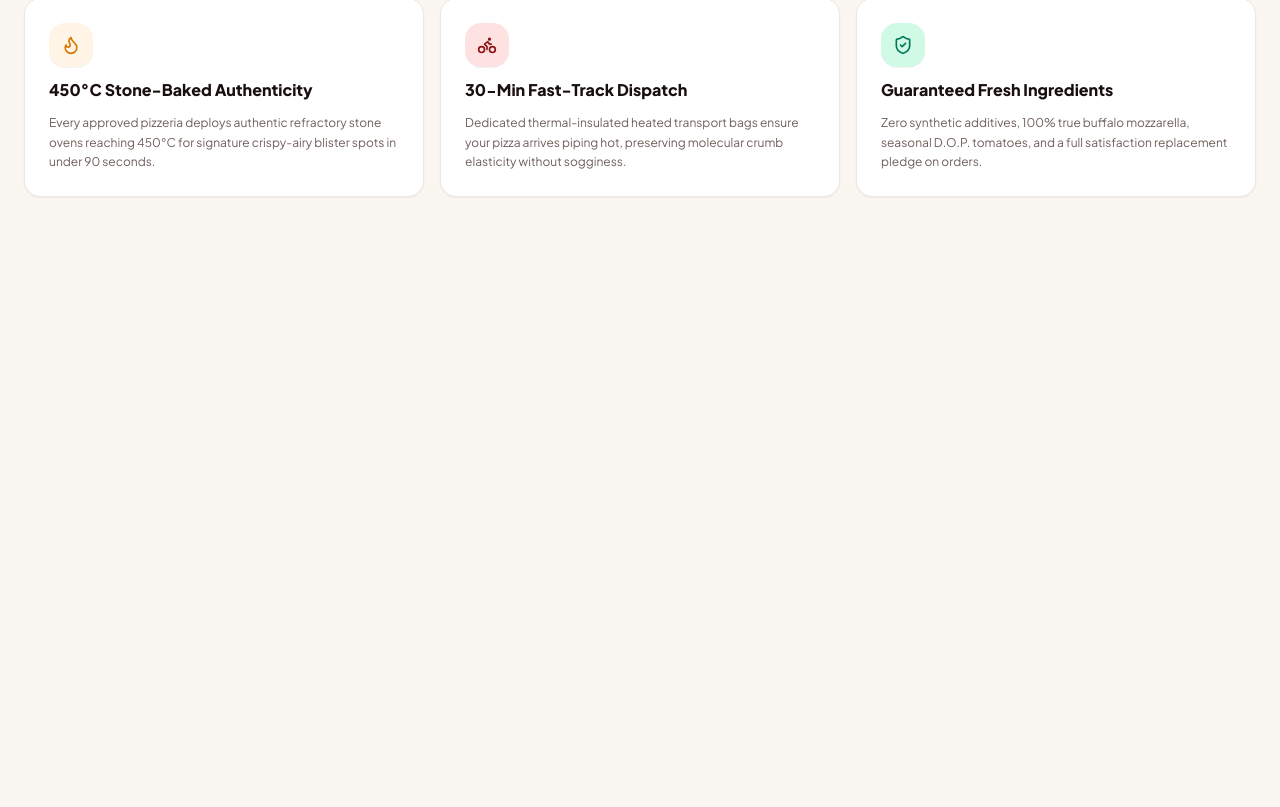
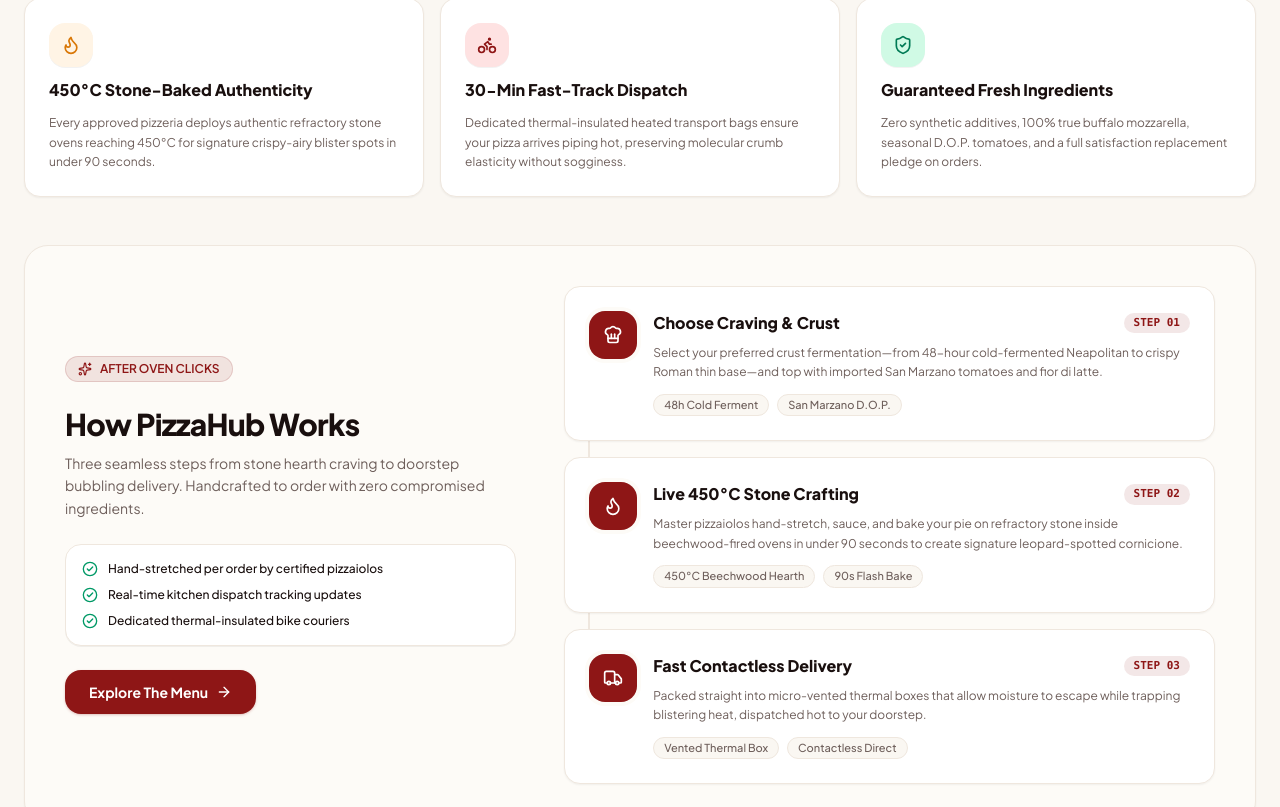
Before and after one commit to Samiha-26/pizzahub-client, a Next.js app: page / in a window 1280 px wide. Shown: the part 1993-2800 px from the top of the page. Before the commit the page ends 2214 px from the top, so only its background shows below. Built offline with nearby package versions, Linux system fonts and the light colour scheme.

Commit message:
added asymmetric artisan craft pipeline and ordering process section

```diff
--- a/src/app/page.tsx
+++ b/src/app/page.tsx
@@ -3,24 +3,17 @@ import HeroSection from "@/components/home/HeroSection";
 import CategoryBar from "@/components/home/CategoryBar";
 import ArtisanChefSpecials from "@/components/home/ArtisanChefSpecials";
 import WhyChooseUs from "@/components/home/WhyChooseUs";
+import HowItWorks from "@/components/home/HowItWorks";
 
 export default function Home() {
   return (
     <main className="max-w-7xl mx-auto px-4 sm:px-6 py-6 space-y-12">
-      {/* Top Dynamic Delivery Address Bar */}
       <DeliveryBar />
-
-      {/* Hero Banner Section */}
       <HeroSection />
-
-      {/* Crust & Styles Horizontal Category Bar */}
       <CategoryBar />
-
-      {/* Artisan Chef Specials (Featured Pizzas Grid) */}
       <ArtisanChefSpecials />
-
-      {/* Value Propositions: Why Choose PizzaHub */}
       <WhyChooseUs />
+      <HowItWorks />
     </main>
   );
 }
--- /dev/null
+++ b/src/components/home/HowItWorks.tsx
@@ -0,0 +1,120 @@
+import React from "react";
+import Link from "next/link";
+import { Flame, ChefHat, Truck, ArrowRight, CheckCircle2, Sparkles } from "lucide-react";
+
+export default function HowItWorks() {
+  const steps = [
+    {
+      num: "01",
+      title: "Choose Craving & Crust",
+      desc: "Select your preferred crust fermentation—from 48-hour cold-fermented Neapolitan to crispy Roman thin base—and top with imported San Marzano tomatoes and fior di latte.",
+      tags: ["48h Cold Ferment", "San Marzano D.O.P."],
+      icon: ChefHat,
+    },
+    {
+      num: "02",
+      title: "Live 450°C Stone Crafting",
+      desc: "Master pizzaiolos hand-stretch, sauce, and bake your pie on refractory stone inside beechwood-fired ovens in under 90 seconds to create signature leopard-spotted cornicione.",
+      tags: ["450°C Beechwood Hearth", "90s Flash Bake"],
+      icon: Flame,
+    },
+    {
+      num: "03",
+      title: "Fast Contactless Delivery",
+      desc: "Packed straight into micro-vented thermal boxes that allow moisture to escape while trapping blistering heat, dispatched hot to your doorstep.",
+      tags: ["Vented Thermal Box", "Contactless Direct"],
+      icon: Truck,
+    },
+  ];
+
+  return (
+    <section className="bg-[#FDFBF7] rounded-3xl p-6 sm:p-10 border border-[#EFE7DE] shadow-xs relative overflow-hidden">
+      <div className="relative z-10 grid grid-cols-1 lg:grid-cols-12 gap-8 lg:gap-12 items-center">
+        <div className="lg:col-span-5 space-y-6">
+          <div className="inline-flex items-center gap-2 px-3 py-1 rounded-full bg-[#8E1616]/10 border border-[#8E1616]/15 text-xs font-semibold text-[#8E1616]">
+            <Sparkles className="w-3.5 h-3.5 text-[#8E1616]" />
+            <span>AFTER OVEN CLICKS</span>
+          </div>
+
+          <div className="space-y-2">
+            <h2 className="text-2xl sm:text-3xl font-black text-[#190F0E] tracking-tight leading-tight">
+              How PizzaHub Works
+            </h2>
+            <p className="text-xs sm:text-sm text-[#6E5F5B] leading-relaxed">
+              Three seamless steps from stone hearth craving to doorstep bubbling delivery. Handcrafted to order with zero compromised ingredients.
+            </p>
+          </div>
+
+          <div className="bg-white rounded-2xl p-4 border border-[#EFE7DE] shadow-2xs space-y-2.5">
+            <div className="flex items-center gap-2.5 text-xs text-[#190F0E] font-medium">
+              <CheckCircle2 className="w-4 h-4 text-emerald-600 shrink-0" />
+              <span>Hand-stretched per order by certified pizzaiolos</span>
+            </div>
+            <div className="flex items-center gap-2.5 text-xs text-[#190F0E] font-medium">
+              <CheckCircle2 className="w-4 h-4 text-emerald-600 shrink-0" />
+              <span>Real-time kitchen dispatch tracking updates</span>
+            </div>
+            <div className="flex items-center gap-2.5 text-xs text-[#190F0E] font-medium">
+              <CheckCircle2 className="w-4 h-4 text-emerald-600 shrink-0" />
+              <span>Dedicated thermal-insulated bike couriers</span>
+            </div>
+          </div>
+
+          <div>
+            <Link
+              href="/menu"
+              className="inline-flex items-center gap-2 px-6 py-3 rounded-2xl bg-[#8E1616] hover:bg-[#731212] text-white font-bold text-xs sm:text-sm transition-all duration-200 shadow-sm shadow-[#8E1616]/20 hover:-translate-y-0.5"
+            >
+              <span>Explore The Menu</span>
+              <ArrowRight className="w-4 h-4" />
+            </Link>
+          </div>
+        </div>
+
+        <div className="lg:col-span-7 space-y-4 relative">
+          <div className="absolute left-6 top-8 bottom-8 w-0.5 bg-[#EFE7DE] hidden sm:block" />
+
+          {steps.map((step) => {
+            const Icon = step.icon;
+            return (
+              <div
+                key={step.num}
+                className="relative flex flex-col sm:flex-row items-start gap-4 p-5 sm:p-6 rounded-2xl bg-white border border-[#EFE7DE] shadow-xs hover:border-[#8E1616]/30 hover:shadow-sm transition-all duration-200"
+              >
+                <div className="w-12 h-12 rounded-2xl bg-[#8E1616] text-white font-black text-base flex items-center justify-center shrink-0 shadow-xs ring-4 ring-[#FDFBF7] z-10">
+                  <Icon className="w-5 h-5 text-white" />
+                </div>
+
+                <div className="space-y-2 flex-1">
+                  <div className="flex items-center justify-between gap-2">
+                    <h3 className="font-extrabold text-base text-[#190F0E]">
+                      {step.title}
+                    </h3>
+                    <span className="text-[11px] font-mono font-bold text-[#8E1616] bg-[#8E1616]/10 px-2.5 py-0.5 rounded-full">
+                      STEP {step.num}
+                    </span>
+                  </div>
+
+                  <p className="text-xs text-[#6E5F5B] leading-relaxed">
+                    {step.desc}
+                  </p>
+
+                  <div className="flex flex-wrap gap-2 pt-1">
+                    {step.tags.map((tag) => (
+                      <span
+                        key={tag}
+                        className="text-[11px] font-medium text-[#6E5F5B] bg-[#FAF7F2] border border-[#EFE7DE] px-2.5 py-0.5 rounded-full"
+                      >
+                        {tag}
+                      </span>
+                    ))}
+                  </div>
+                </div>
+              </div>
+            );
+          })}
+        </div>
+      </div>
+    </section>
+  );
+}
```
